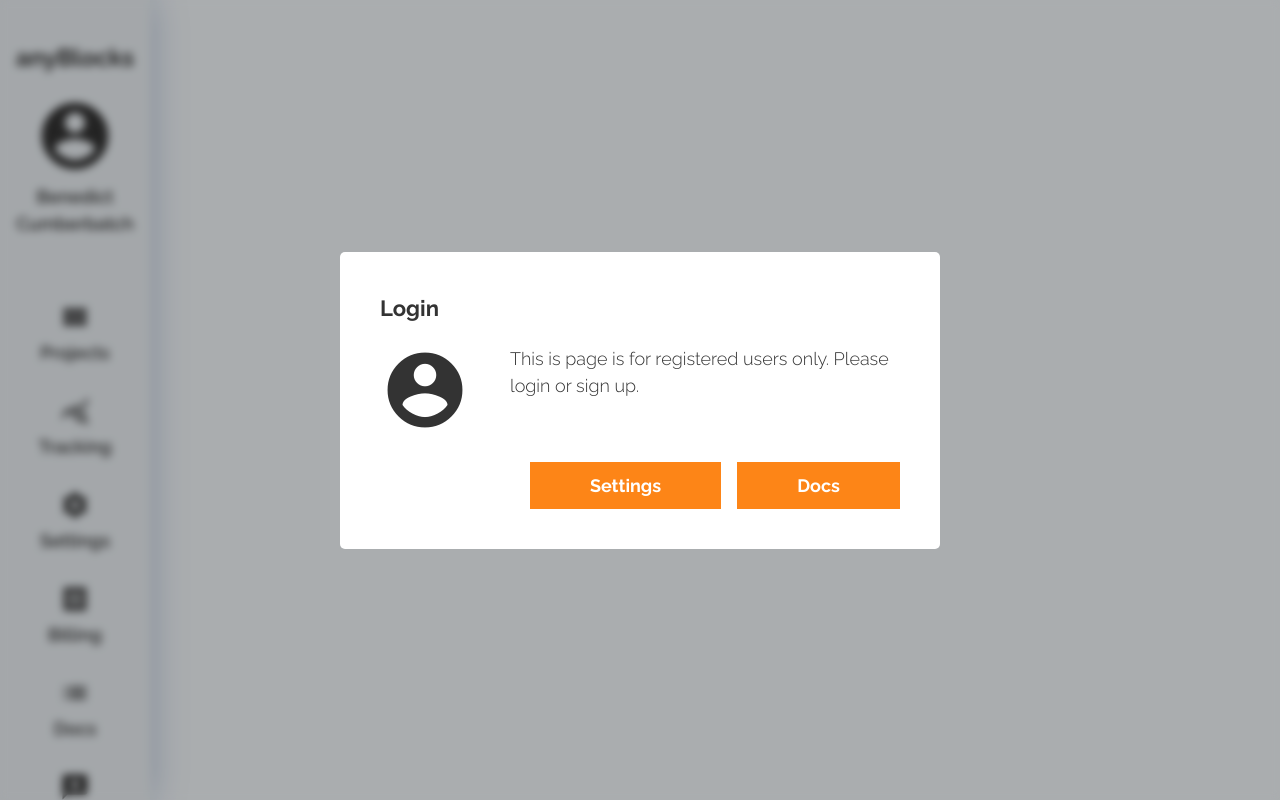
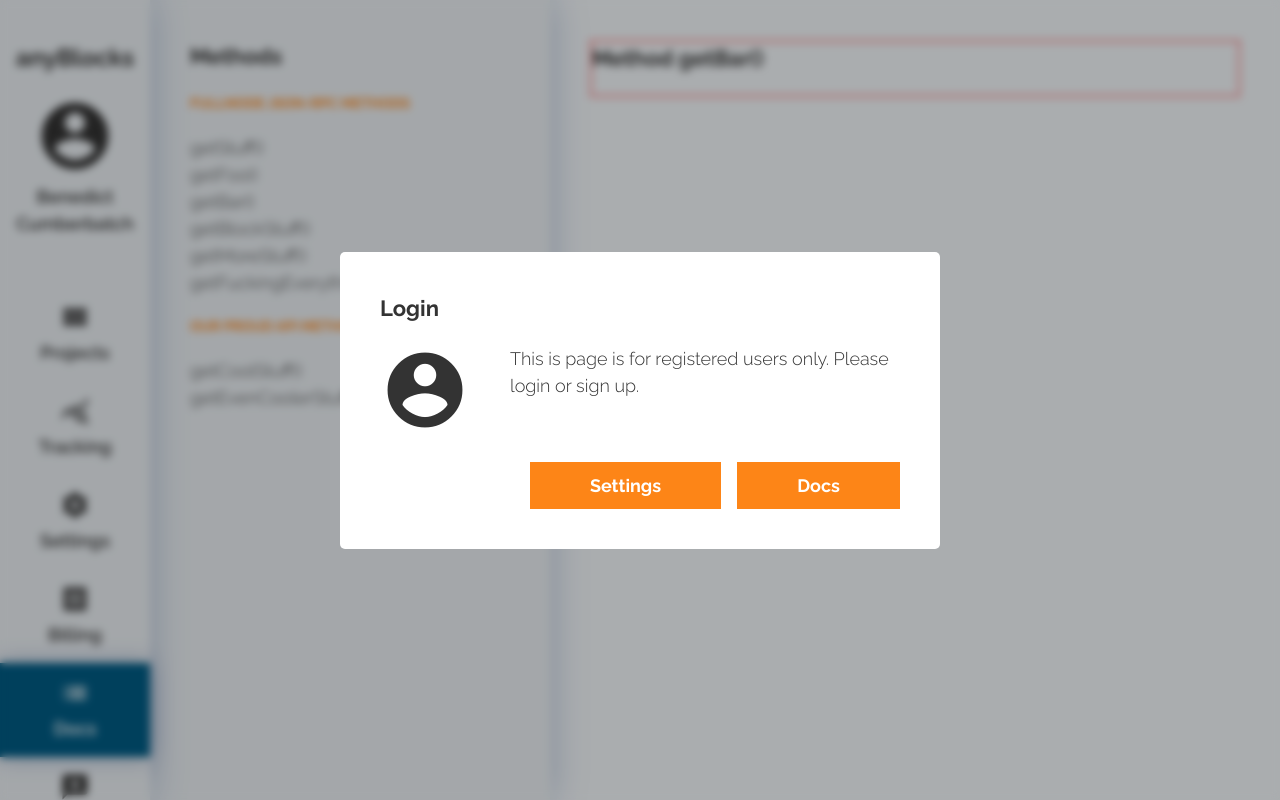
Before and after one commit to r2r23/anyblocks-dashboard-front, a Vue app: page /methods/getBar in a window 1280 px wide. Built offline with nearby package versions, Linux system fonts and the light colour scheme; what highcharts-vue would draw is missing.

Commit message:
Docs sub menu

```diff
--- a/src/App.vue
+++ b/src/App.vue
@@ -69,7 +69,7 @@ export default {
 
 :root {
     --gutter: 40px;
-    --navWidth: 150px;
+    --nav-width: 150px;
     --color-bg: #f4f8fb;
     --color-nav: #ebf0f4;
     --color-text: #333333;
@@ -96,7 +96,7 @@ html {
     color: var(--color-text);
 }
 
-h1, h2 {
+h1, h2, h3 {
     margin-bottom: calc(var(--gutter) / 2);
     font-weight: 700;
 }
@@ -107,6 +107,13 @@ h1 {
 
 h2 {
     font-size: 22px;
+}
+
+h3 {
+    margin-top: calc(var(--gutter) / 2);
+    font-size: 14px;
+    text-transform: uppercase;
+    color: var(--color-yellow);
 }
 
 b {
@@ -144,7 +151,7 @@ b {
 
 
 main {
-    margin-left: var(--navWidth);
+    margin-left: var(--nav-width);
     padding: var(--gutter);
     /*border: 2px dashed red;*/
 }
--- a/src/components/NavigationBar.vue
+++ b/src/components/NavigationBar.vue
@@ -34,7 +34,7 @@
                 </div>
             </router-link>
             <router-link to="/docs">
-                <div class="link" :class="{active: $route.name === 'docs'}">
+                <div class="link" :class="{active: $route.name === 'docs' || $route.name === 'methods'}">
                     <i class="material-icons">list</i>
                     <p>Docs</p>
                 </div>
@@ -64,7 +64,7 @@ nav {
     left: 0;
     bottom: 0;
     z-index: 1;
-    width: var(--navWidth);
+    width: var(--nav-width);
     padding: var(--gutter) 0;
     background: var(--color-nav);
     text-align: center;
--- a/src/router/index.js
+++ b/src/router/index.js
@@ -47,6 +47,11 @@ const routes = [
         name: 'docs',
         component: DocsView
     },
+    {
+        path: '/methods/:methodName',
+        name: 'methods',
+        component: DocsView
+    },
     // {
     //   path: '/about',
     //   name: 'about',
--- a/src/views/DocsView.vue
+++ b/src/views/DocsView.vue
@@ -1,15 +1,86 @@
 <template>
     <div>
+        <div class="list">
 
+            <h2>Methods</h2>
+
+            <h3>Fullnode JSON-RPC methods</h3>
+            <ul>
+                <li class="method" v-for="method in methodsFn" :key="method.name"><router-link :to="`/methods/${method.name}`">{{ method.name }}()</router-link></li>
+            </ul>
+
+            <h3>Our proud API methods</h3>
+            <ul>
+                <li class="method" v-for="method in methodsApi" :key="method.name">{{ method.name }}()</li>
+            </ul>
+        </div>
+
+        <div class="description" v-if="$route.params.methodName">
+            <h2>Method {{getMethodByName($route.params.methodName).name}}()</h2>
+        </div>
+        <div class="examples"></div>
     </div>
 </template>
 
 <script>
 export default {
-    name: "DocsView"
+    name: 'DocsView',
+    data() {
+        return {
+            methods: [
+                {name: 'getStuff', badge: '', type: 'fn', requests: 1},
+                {name: 'getFoo', badge: 'hot', type: 'fn', requests: 4},
+                {name: 'getBar', badge: '', type: 'fn', requests: 1},
+                {name: 'getBlockStuff', badge: '', type: 'fn', requests: 2},
+                {name: 'getMoreStuff', badge: '', type: 'fn', requests: 1},
+                {name: 'getFuckingEverything', badge: 'hot', type: 'fn', requests: 6},
+
+                {name: 'getCoolStuff', badge: 'new', type: 'api', requests: 2},
+                {name: 'getEvenCoolerStuff', badge: '', type: 'api', requests: 1},
+            ]
+        }
+    },
+    computed: {
+        methodsFn() {
+            return this.methods.filter(x=>x.type==='fn')
+        },
+        methodsApi() {
+            return this.methods.filter(x=>x.type==='api')
+        }
+    },
+    methods: {
+        getMethodByName(name) {
+            return this.methods.filter(x=>x.name===name)[0]
+        }
+    }
+
 }
 </script>
 
 <style scoped>
 
+.list {
+    position: fixed;
+    left: var(--nav-width);
+    top: 0; bottom: 0;
+    z-index: 0;
+    width: 400px;
+    background: var(--color-nav);
+    padding: var(--gutter);
+    box-shadow: 0px 0px 35px rgba(0, 53, 132, 0.26);
+    animation-name: intro;
+    animation-duration: 500ms;
+    animation-timing-function: ease-in-out;
+}
+
+@keyframes intro {
+    0%   {transform: translateX(-600px)}
+    100% {transform: translateX(0)}
+}
+
+.description {
+    margin-left: 400px;
+    border: 2px dotted red;
+}
+
 </style>
--- a/src/views/TrackingView.vue
+++ b/src/views/TrackingView.vue
@@ -44,7 +44,7 @@ export default {
             this.$refs['area'].chart.reflow()
 
             this.pieChartOptions.series[0].data = [12,13,111]
-        }, 2000)
+        }, 1500)
     },
     data() {
         return {
```
